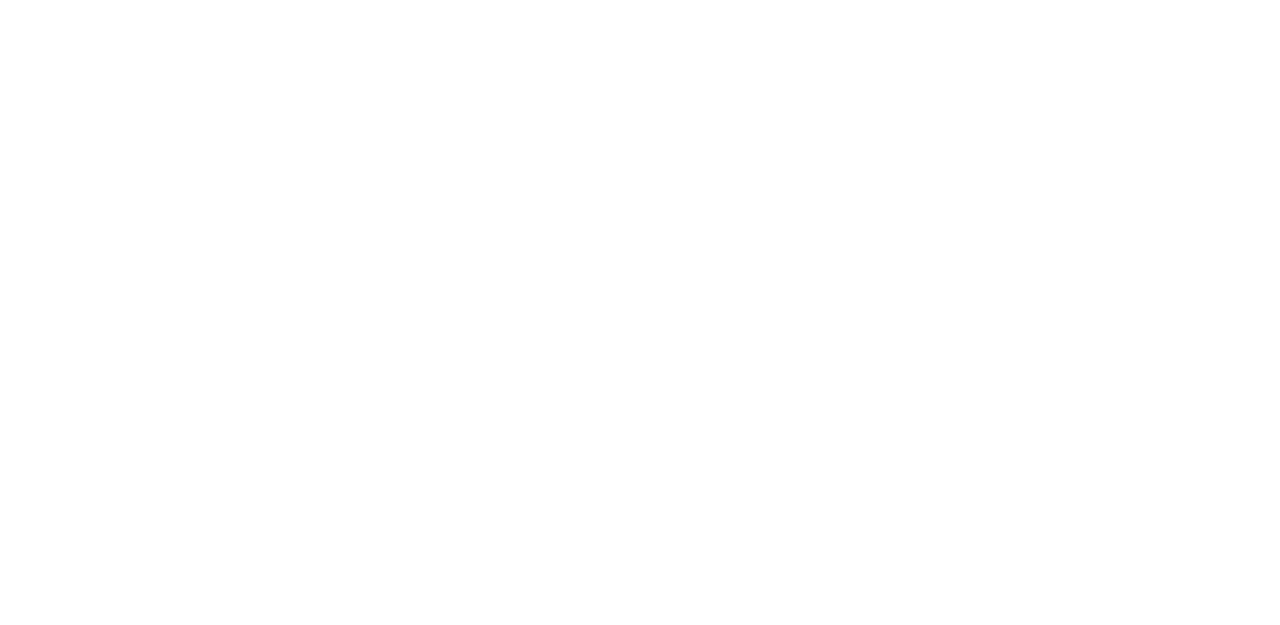
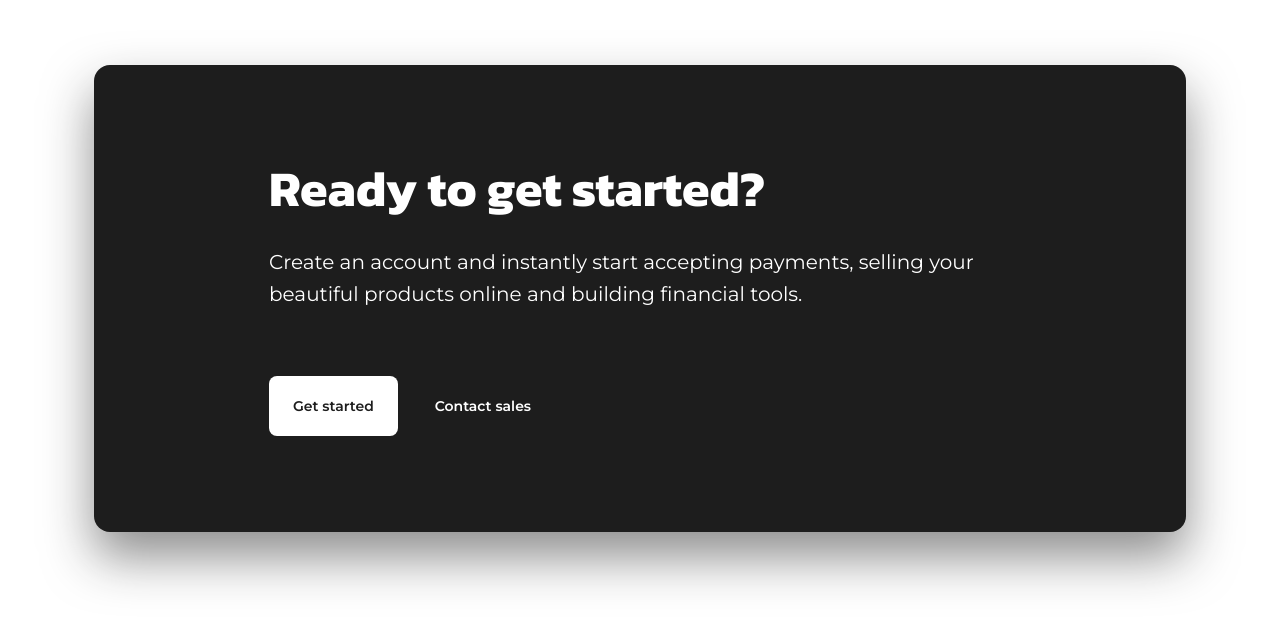
Before and after one commit to Nkiriobasi/flutterwave_clone, a React (Create React App) app: page / in a window 1280 px wide. Shown: the part 7942-8567 px from the top of the page. Before the commit the page ends 7907 px from the top, so only its background shows below. Built offline with nearby package versions, Linux system fonts and the light colour scheme.

Commit message:
added a Cl section, and have completed the layout for all possible devices

```diff
--- a/src/App.js
+++ b/src/App.js
@@ -7,6 +7,7 @@
 import DarkCard from "./components/DarkCard";
 import Apis from "./components/Apis";
 import GlobalReach from "./components/GlobalReach";
+import Cl from "./components/Cl";
 
 function App() {
   return (
@@ -20,6 +21,7 @@
       <DarkCard />
       <Apis />
       <GlobalReach />
+      <Cl />
     </main>
   );
 }
--- /dev/null
+++ b/src/components/Cl.jsx
@@ -0,0 +1,29 @@
+import React from 'react';
+import styles from './Cl.module.css';
+import { Link } from 'react-router-dom';
+
+const Cl = () => {
+  return (
+    <section className={styles.cl__section}>
+        <div className={styles.cl__box}>
+            <div className={styles.cl__wrapper}>
+                <h3 className={styles.cl__heading}>Ready to get started?</h3>
+                <p className={styles.cl__subheading}>
+                    Create an account and instantly start accepting payments, selling your
+                    beautiful products online and building financial tools.
+                </p>
+                <div className={styles.cl__ctas}>
+                    <Link to="" className={styles.btn__sm}>
+                        <span className={styles.btn__label}>Get started</span>
+                    </Link>
+                    <Link to="" className={styles.link}>
+                        <span className={styles.link__label}>Contact sales</span>
+                    </Link>
+                </div>
+            </div>
+        </div>
+    </section>
+  )
+};
+
+export default Cl;
--- /dev/null
+++ b/src/components/Cl.module.css
@@ -0,0 +1,135 @@
+.cl__section{
+    width: 100%;
+    height: auto;
+    padding: 6.25rem 1.25rem;
+}
+
+.cl__box{
+    margin: 0 auto;
+    max-width: 68.25rem;
+    color: var(--white-color);
+    background-color: #1D1D1D;
+    padding: 1.875rem;
+    border-radius: 1rem;
+    box-shadow: 0 25px 50px rgb(29 29 29 / 50%);
+}
+
+.cl__wrapper{
+    margin: 4.125rem auto;
+    max-width: 46.375rem;
+    height: auto;
+}
+
+.cl__heading{
+    width: 100%;
+    height: auto;
+    line-height: 1.1;
+    font-size: 3.125rem;
+    color: var(--white-color);
+    font-family: var(--kanit-font);
+    margin: 0 0 1.875rem;
+}
+
+.cl__subheading{
+    width: 100%;
+    height: auto;
+    line-height: 1.6;
+    margin: 0 0 4.125rem;
+    font-size: 1.25rem;
+    font-family: var(--montserrat-font);
+}
+
+.cl__ctas{
+    display: flex;
+    justify-content: flex-start;
+    align-items: center;
+    gap: 2rem;
+    flex-wrap: wrap;
+}
+
+.btn__sm{
+    background: var(--white-color);
+    max-width: 8.438rem;
+    height: 3.75rem;
+    padding: 21px 24px;
+    border-radius: 0.5rem;
+    display: inline-block;
+    text-decoration: none;
+    text-align: center;
+}
+
+.btn__label{
+    color: var(--black-color);
+    font-size: 0.875rem;
+    font-family: var(--montserrat-font);
+    font-weight: 700;
+    display: inline-flex;
+}
+
+.link{
+    padding: 4px 5px;
+    max-width: 127px;
+    height: auto;
+    text-decoration: none;
+    text-align: center;
+}
+
+.link__label{
+    color: var(--white-color);
+    font-family: var(--montserrat-font);
+    font-weight: 700;
+    font-size: 0.875rem;
+    display: inline-flex;
+}
+
+
+
+@media only screen and (max-width: 768px){
+    .cl__section{
+        width: 100%;
+        height: auto;
+        padding: 4.375rem 1.25rem;
+    }
+
+    .cl__wrapper{
+        margin: 3.375rem auto;
+    }
+
+    .cl__heading{
+        margin: 0 0 1.75rem;
+    }
+
+    .cl__subheading{
+        font-size: 1.125rem;
+        margin: 0 0 2.625rem;
+    }
+}
+
+
+@media only screen and (max-width: 600px){
+    .cl__wrapper{
+        margin: 1.875rem auto;
+    }
+
+    .cl__heading{
+        font-size: 1.875rem;
+        margin: 0 0 1.25rem;
+    }
+
+    .cl__subheading{
+        margin: 0 0 1.875rem;
+        font-size: 1rem;
+    }
+}
+
+
+@media only screen and (max-width: 380px){
+    .btn__sm{
+        height: 2.5rem;
+        padding: 10px 24px;
+    }
+
+    .link__label{
+        font-size: 1rem;
+    }
+}
```
